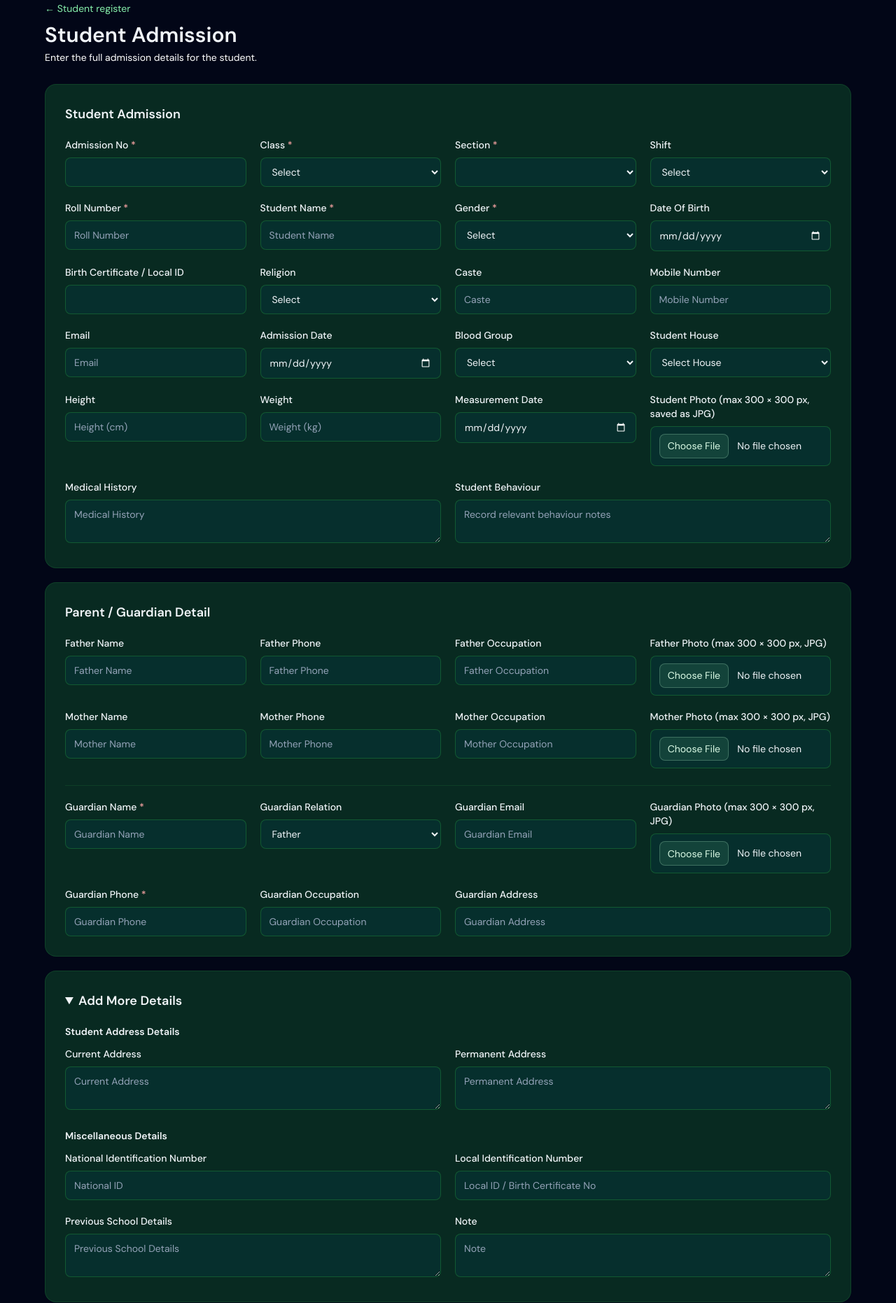
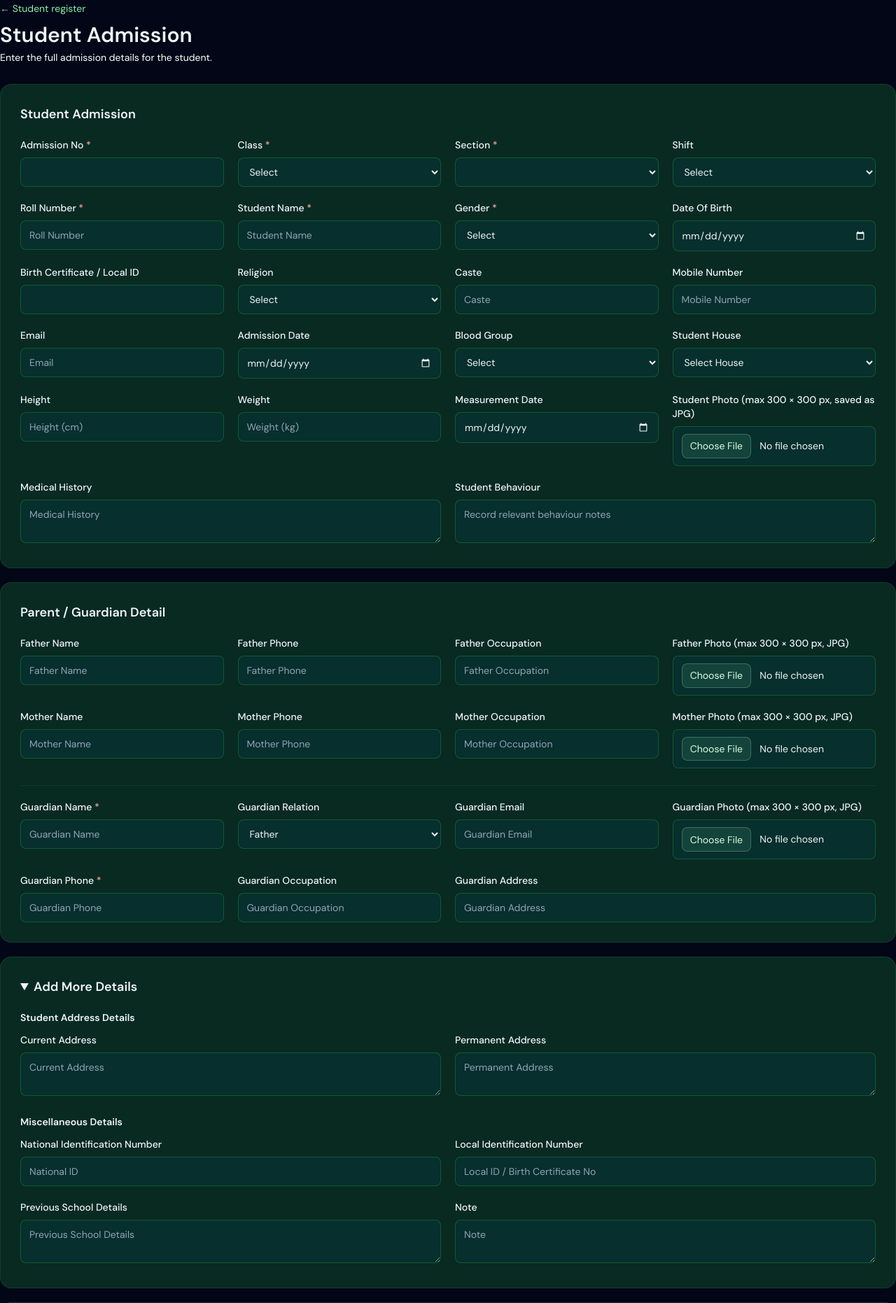
Before and after one commit to webspaceit/sms.rosegardenhs.edu.bd, a PHP site: template resources/views/students/form.php in a window 1280 px wide. Shown: the top 1862 px of the page at 70% size. Run offline with PHP 8.4, Linux system fonts and the light colour scheme; the template is opened without the code that fills it, so the values that code supplies are empty; some libraries are stand-ins or nearby versions.

Commit message:
Update project

```diff
--- a/resources/views/students/form.php
+++ b/resources/views/students/form.php
@@ -16,7 +16,7 @@ $relationOptions = ['Father', 'Mother', 'Guardian', 'Grandparent', 'Sibling', 'O
 $guardian = $primaryGuardian ?? null;
 $removedDocumentIds = array_map('intval', (array) ($old['document_remove_ids'] ?? []));
 ?>
-<div class="mx-auto max-w-6xl">
+<div class="w-full min-w-0">
     <a href="<?= Url::to('/students') ?>" class="text-sm text-green-300 hover:text-green-200">← Student register</a>
     <h1 class="mt-2 text-3xl font-semibold"><?= $editing ? 'Edit Student' : 'Student Admission' ?></h1>
     <p class="mt-1 text-sm text-white"><?= $editing ? 'Update the student record.' : 'Enter the full admission details for the student.' ?></p>
```
